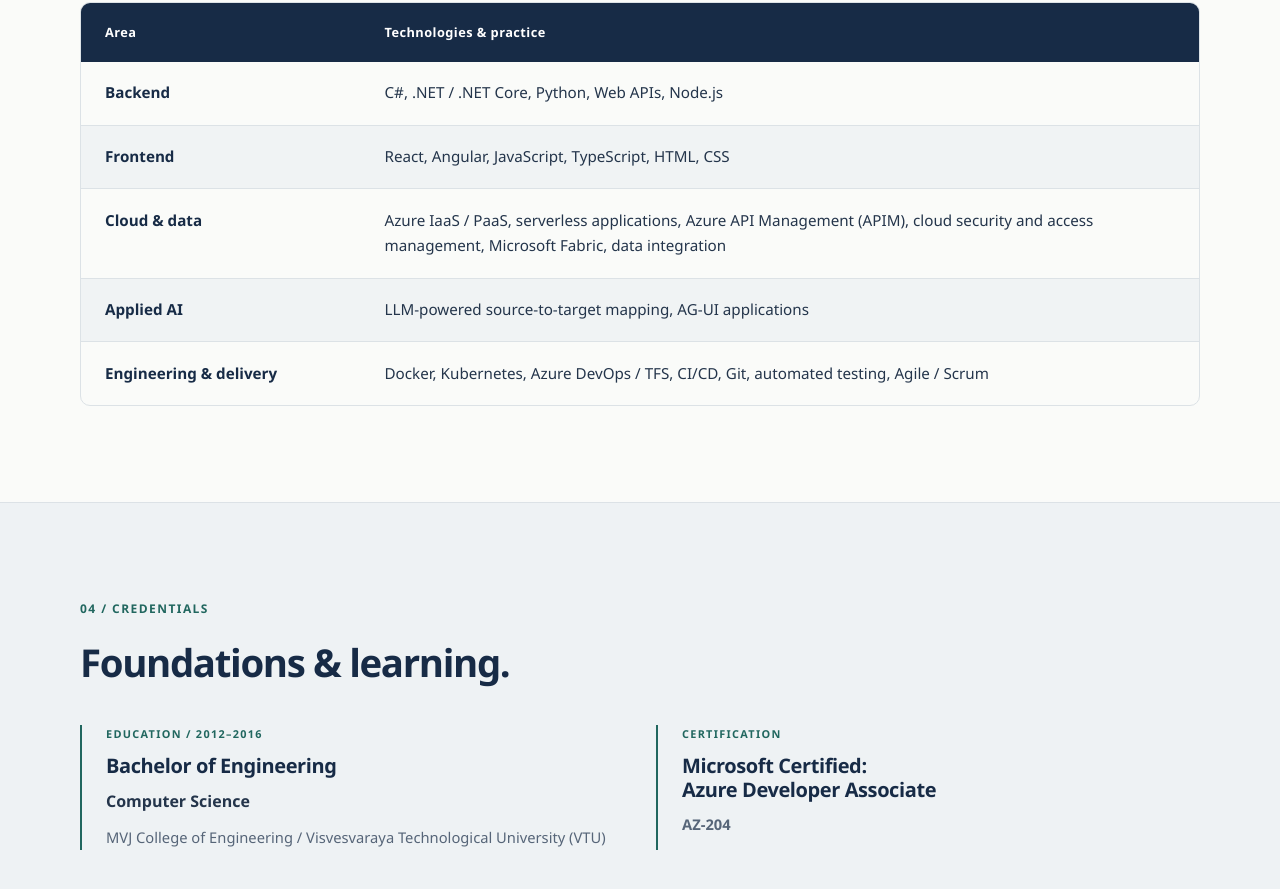
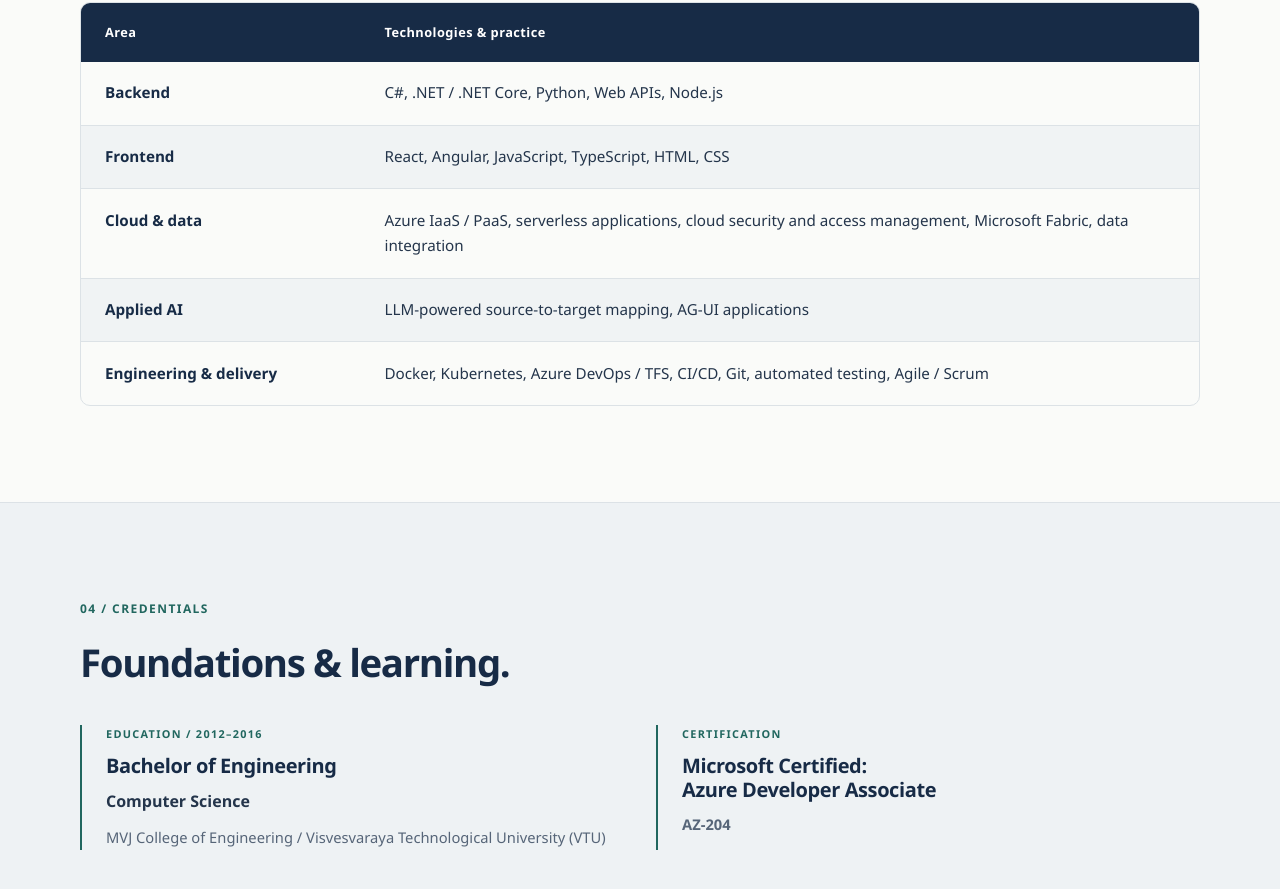
Before and after one commit to NitheshTermin/nitheshtermin.github.io, a plain HTML site: page index.html in a window 1280 px wide. Shown: the part 2919-3808 px from the top of the page. Drawn offline with Linux system fonts and the light colour scheme.

Commit message:
Remove APIM from portfolio skills
Co-authored-by: Copilot App <223556219+Copilot@users.noreply.github.com>

```diff
--- a/index.html
+++ b/index.html
@@ -107,7 +107,7 @@
                     <tbody>
                         <tr><th scope="row">Backend</th><td>C#, .NET / .NET Core, Python, Web APIs, Node.js</td></tr>
                         <tr><th scope="row">Frontend</th><td>React, Angular, JavaScript, TypeScript, HTML, CSS</td></tr>
-                        <tr><th scope="row">Cloud &amp; data</th><td>Azure IaaS / PaaS, serverless applications, Azure API Management (APIM), cloud security and access management, Microsoft Fabric, data integration</td></tr>
+                        <tr><th scope="row">Cloud &amp; data</th><td>Azure IaaS / PaaS, serverless applications, cloud security and access management, Microsoft Fabric, data integration</td></tr>
                         <tr><th scope="row">Applied AI</th><td>LLM-powered source-to-target mapping, AG-UI applications</td></tr>
                         <tr><th scope="row">Engineering &amp; delivery</th><td>Docker, Kubernetes, Azure DevOps / TFS, CI/CD, Git, automated testing, Agile / Scrum</td></tr>
                     </tbody>
```
